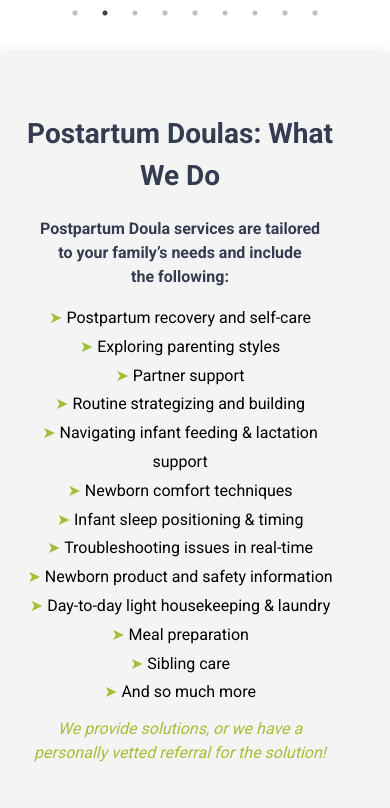
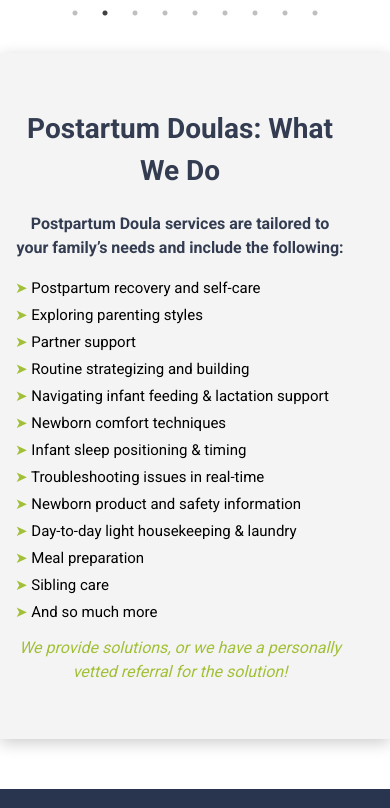
Before and after one commit to Victor-Settin/SiteQueenDoula, a React (Create React App) app: page / in a window 390 px wide. Shown: the part 2276-3084 px from the top of the page. Built offline with nearby package versions, Linux system fonts and the light colour scheme.

Commit message:
add responsividade carousel

```diff
--- a/src/Components/DoulaServices/DoulaServices.css
+++ b/src/Components/DoulaServices/DoulaServices.css
@@ -10,8 +10,9 @@
     justify-content: space-between;
     max-width: 1100px;
     margin: 0 auto;
-    padding: 20px;
-  }
+    padding: 15px;
+    border-radius: 10px;
+}
 
   .doula-left {
     flex: 1;
@@ -72,3 +73,14 @@
   .invite-button:hover {
     background-color: #9d4b3d;
   }
+
+
+@media (max-width: 400px){
+    .doula-list {
+        list-style: none;
+        padding: 0;
+        line-height: 1.8;
+        text-align: justify;
+        font-size: 15px;
+    }
+  }
```
